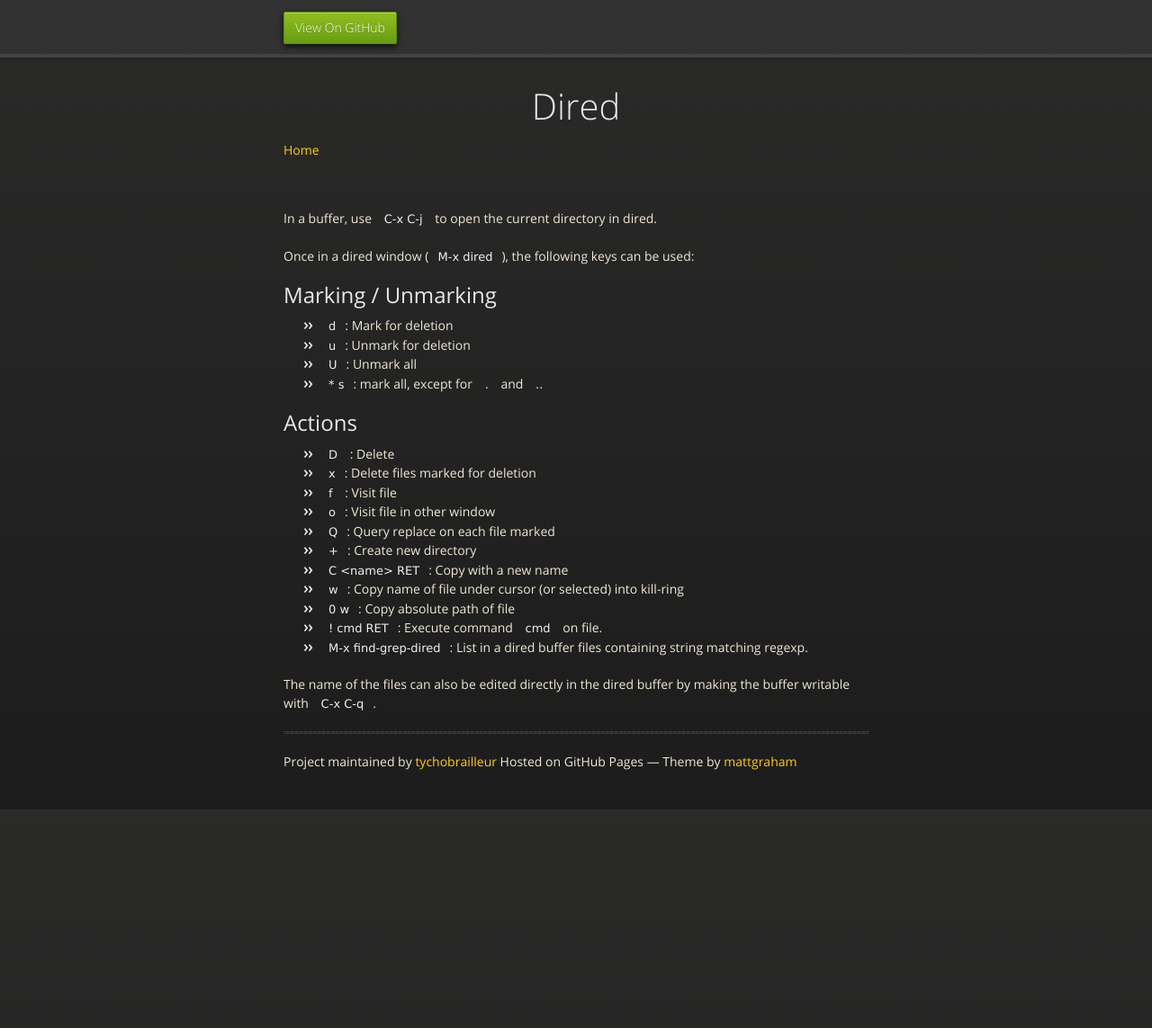
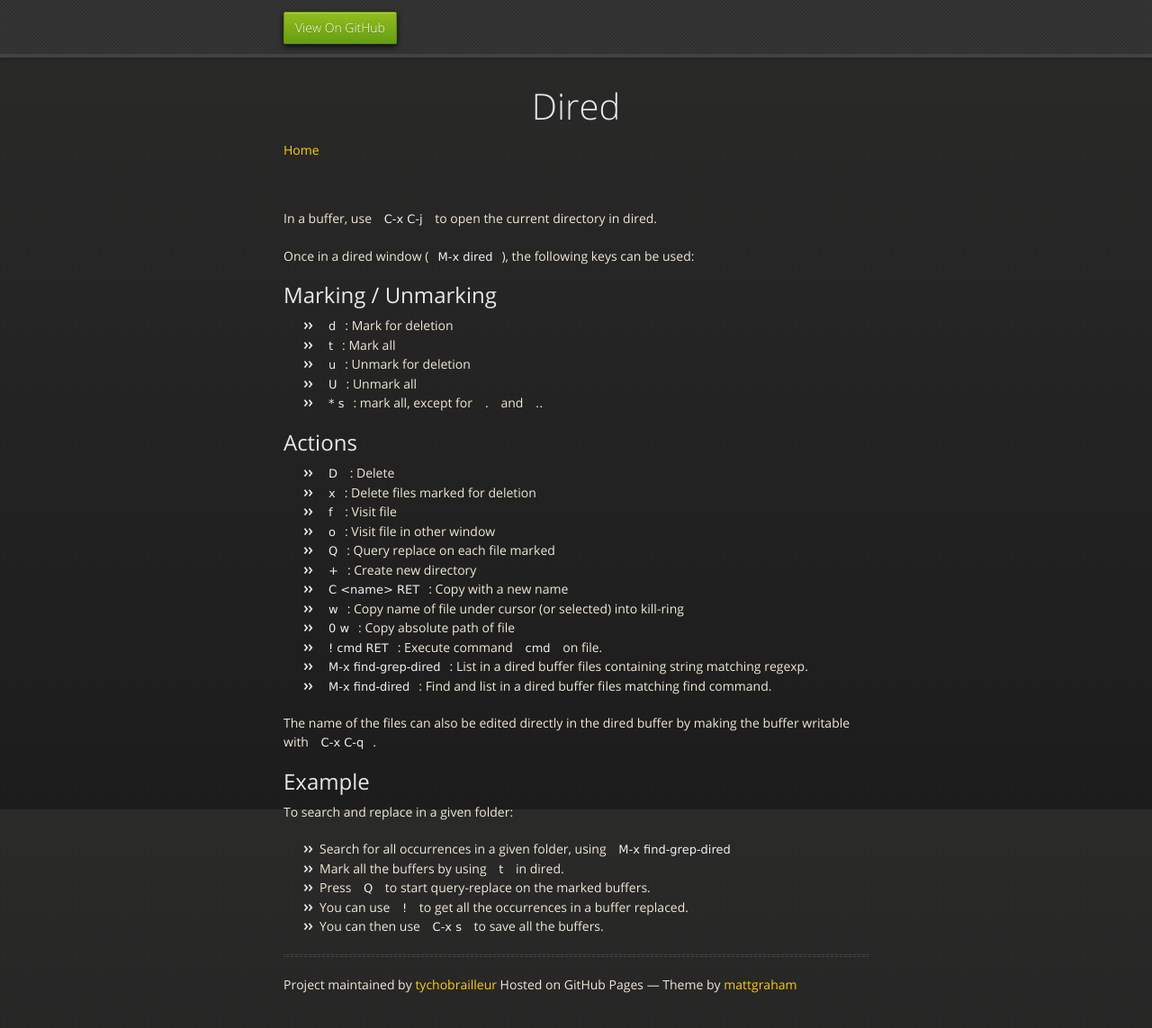
Before and after one commit to tychobrailleur/tychobrailleur.github.io, a Jekyll site: the page built from dired.md, in a window 1280 px wide and 1195 px high. Shown: the top 1143 px of the window at 90% size. Built offline with Jekyll 4.4.1, drawn with Linux system fonts in a browser that asks for light colours; nearby versions of some CDN libraries.

Commit message:
Search and replace in files.

```diff
--- a/dired.md
+++ b/dired.md
@@ -11,6 +11,7 @@
 ## Marking / Unmarking
 
 - `d`: Mark for deletion
+- `t`: Mark all
 - `u`: Unmark for deletion
 - `U`: Unmark all
 - `* s`: mark all, except for `.` and `..`
@@ -29,7 +30,21 @@
 - `! cmd RET`: Execute command `cmd` on file.
 - `M-x find-grep-dired`: List in a dired buffer files containing
   string matching regexp.
+- `M-x find-dired`: Find and list in a dired buffer files matching
+  find command.
 
 
 The name of the files can also be edited directly in the dired buffer
 by making the buffer writable with `C-x C-q`.
+
+
+## Example
+
+To search and replace in a given folder:
+
+- Search for all occurrences in a given folder, using `M-x
+  find-grep-dired`
+- Mark all the buffers by using `t` in dired.
+- Press `Q` to start query-replace on the marked buffers.
+- You can use `!` to get all the occurrences in a buffer replaced.
+- You can then use `C-x s` to save all the buffers.
```
